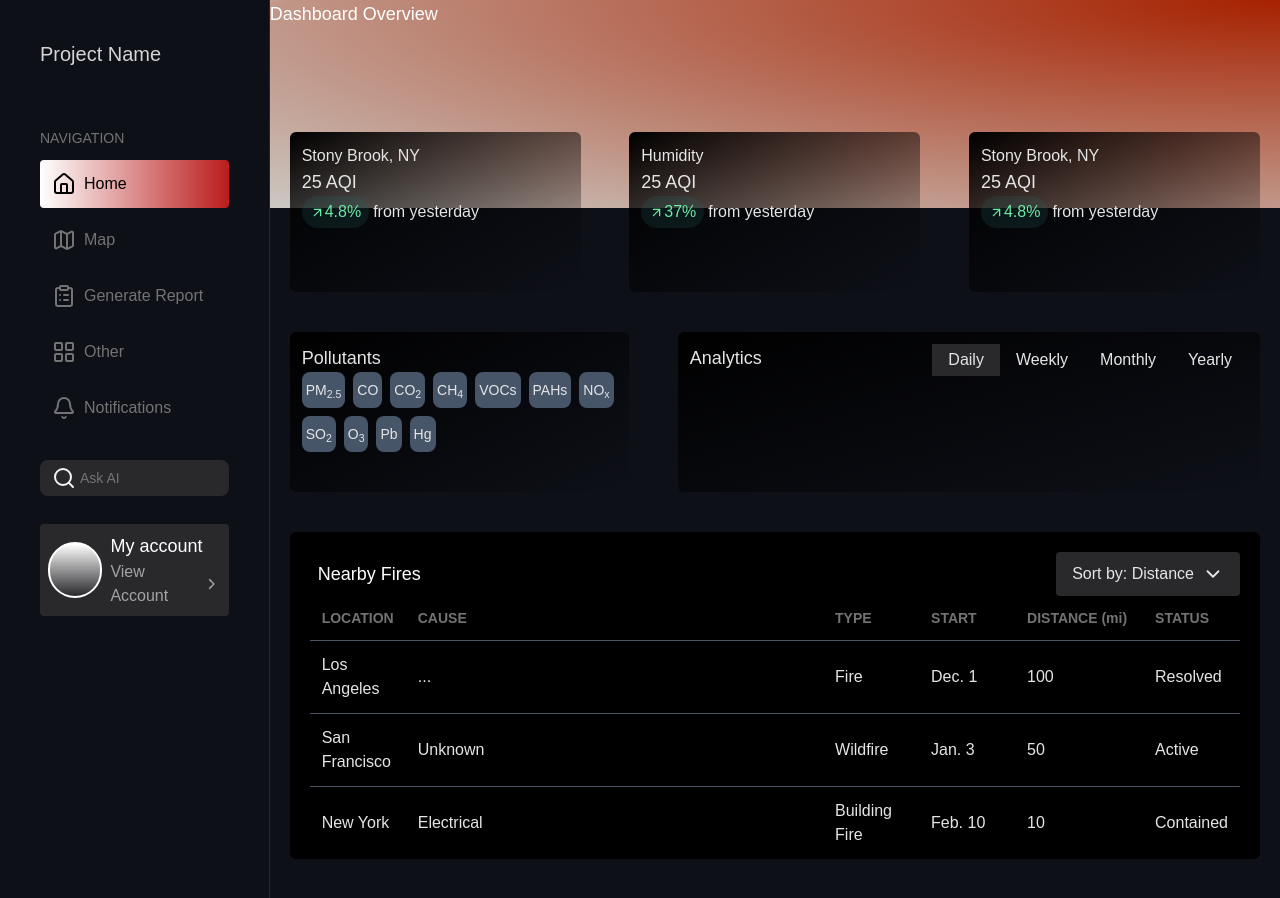
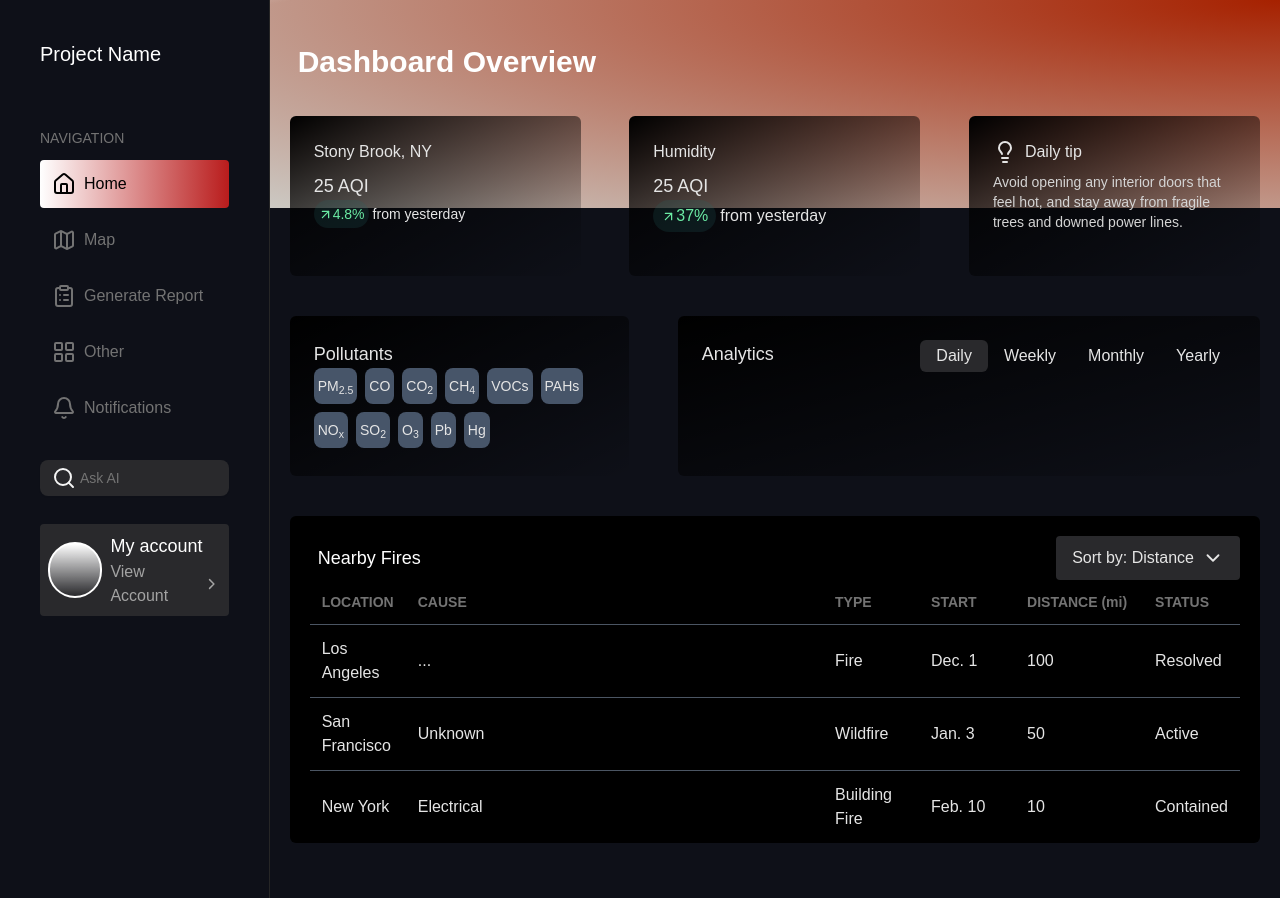
Before and after one commit to Shameed4/GeoSpark, a Next.js app: page / in a window 1280 px wide. Shown: the top 898 px of the page. Built offline with nearby package versions, Linux system fonts and the light colour scheme.

Commit message:
Minor changes to layout

```diff
--- a/src/app/layout.tsx
+++ b/src/app/layout.tsx
@@ -32,7 +32,7 @@ export default function RootLayout({
       >
         <div className="flex min-h-[100vh]">
           <div className="flex flex-col p-10 gap-7 w-80 border-r-neutral-800 border-r-[1px]">
-            <h1 className="text-xl text-neutral-300 mb-8">Project Name</h1>
+            <h1 className="text-xl text-white mb-8">Project Name</h1>
             <Nav />
             <div className="relative text-neutral-100">
               <Search className="absolute left-3 top-1/2 transform -translate-y-1/2" />
--- a/src/app/page.tsx
+++ b/src/app/page.tsx
@@ -1,9 +1,9 @@
-import { ArrowUpRight } from "lucide-react";
+import { ArrowUpRight, Lightbulb } from "lucide-react";
 import { cn } from "@/lib/utils";
 import TimeOptions from "@/components/timeOptions";
 import Table from "@/components/table";
 
-const blockClass = "w-[30%] h-40 bg-gradient-to-br from-black to-transparent rounded-md text-neutral-200 p-3"
+const blockClass = "w-[30%] h-40 bg-gradient-to-br from-black to-transparent rounded-md text-neutral-200 p-6"
 const pollutants = [
   { label: "PM", sub: "2.5" },
   { label: "CO" },
@@ -18,30 +18,24 @@ const pollutants = [
   { label: "Hg" }
 ];
 
-
-
-
-
-
-
 export default function Home() {
   return (
     <div className="w-full">
-      <header className="bg-cover h-52" style={{
+      <header className="bg-cover h-52 p-3 font-bold" style={{
         backgroundImage: `
       radial-gradient(ellipse 30% 30% at -20% -20%, white, transparent),
       radial-gradient(ellipse 150% 150% at 100% 0%, #A62100, #CED3CF)`
       }}>
-        <h1 className="text-white text-lg">Dashboard Overview</h1>
+        <h1 className="text-white text-3xl mx-4 my-8">Dashboard Overview</h1>
       </header>
-      <main className="-translate-y-24 p-5">
+      <main className="-translate-y-28 p-5">
         <div className="flex w-full justify-between">
           <div className={blockClass}>
-            <h4>Stony Brook, NY</h4>
+            <h4 className="mb-2">Stony Brook, NY</h4>
             <h3 className="text-lg">25 AQI</h3>
             <div className="flex">
-              <div className="flex">
-                <div className="flex items-center text-[#6BEBA4] px-2 p-1 rounded-3xl bg-[rgba(38,102,99,0.2)]">
+              <div className="flex text-sm">
+                <div className="flex items-center text-[#6BEBA4] px-[4px] rounded-3xl bg-[rgba(38,102,99,0.2)]">
                   <ArrowUpRight size={15} /> 4.8%
                 </div>
                 <div className="ml-1 py-1">from yesterday</div>
@@ -49,7 +43,7 @@ export default function Home() {
             </div>
           </div>
           <div className={blockClass}>
-            <h4>Humidity</h4>
+            <h4 className="mb-2">Humidity</h4>
             <h3 className="text-lg">25 AQI</h3>
             <div className="flex">
               <div className="flex">
@@ -61,16 +55,8 @@ export default function Home() {
             </div>
           </div>
           <div className={blockClass}>
-            <h4>Stony Brook, NY</h4>
-            <h3 className="text-lg">25 AQI</h3>
-            <div className="flex">
-              <div className="flex">
-                <div className="flex items-center text-[#6BEBA4] px-2 p-1 rounded-3xl bg-[rgba(38,102,99,0.2)]">
-                  <ArrowUpRight size={15} /> 4.8%
-                </div>
-                <div className="ml-1 py-1">from yesterday</div>
-              </div>
-            </div>
+            <div className="flex mb-2"><Lightbulb className="mr-2"/>Daily tip</div>
+            <div className="text-neutral-300 text-sm">Avoid opening any interior doors that feel hot, and stay away from fragile trees and downed power lines.</div>
           </div>
         </div>
 
--- a/src/components/timeOptions.tsx
+++ b/src/components/timeOptions.tsx
@@ -6,7 +6,7 @@ export default function TimeOptions() {
     return (
       <>
         {["Daily", "Weekly", "Monthly", "Yearly"].map(time => (
-          <div key={time} className={`${time == timeOption ? "bg-[rgb(41,41,44)]" : ""} px-4 py-1`}>
+          <div key={time} className={`${time == timeOption ? "bg-[rgb(41,41,44)]" : ""} px-4 py-1 cursor-pointer rounded-md`} onClick={() => setTimeOption(time)}>
             {time}
           </div>
         ))}
```
